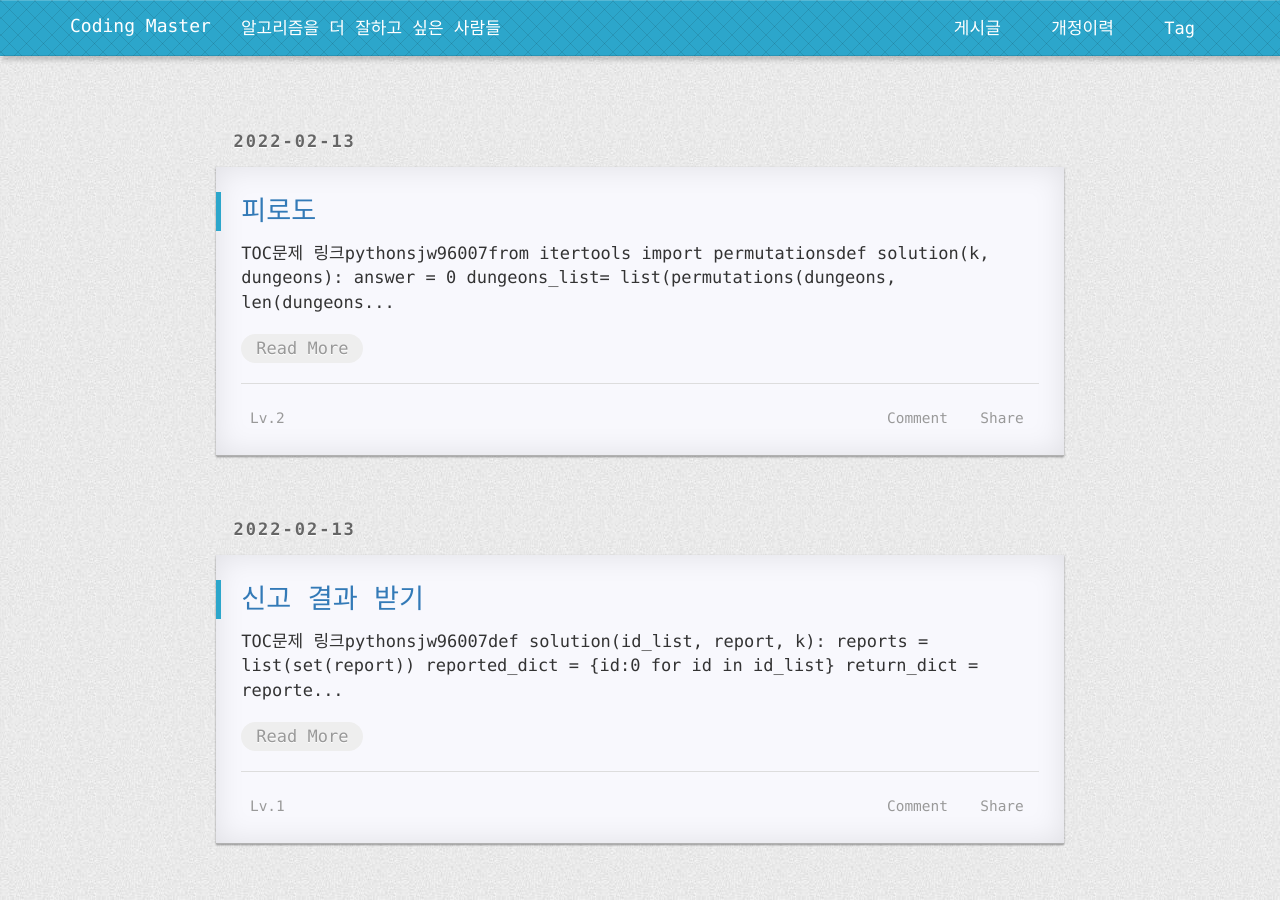
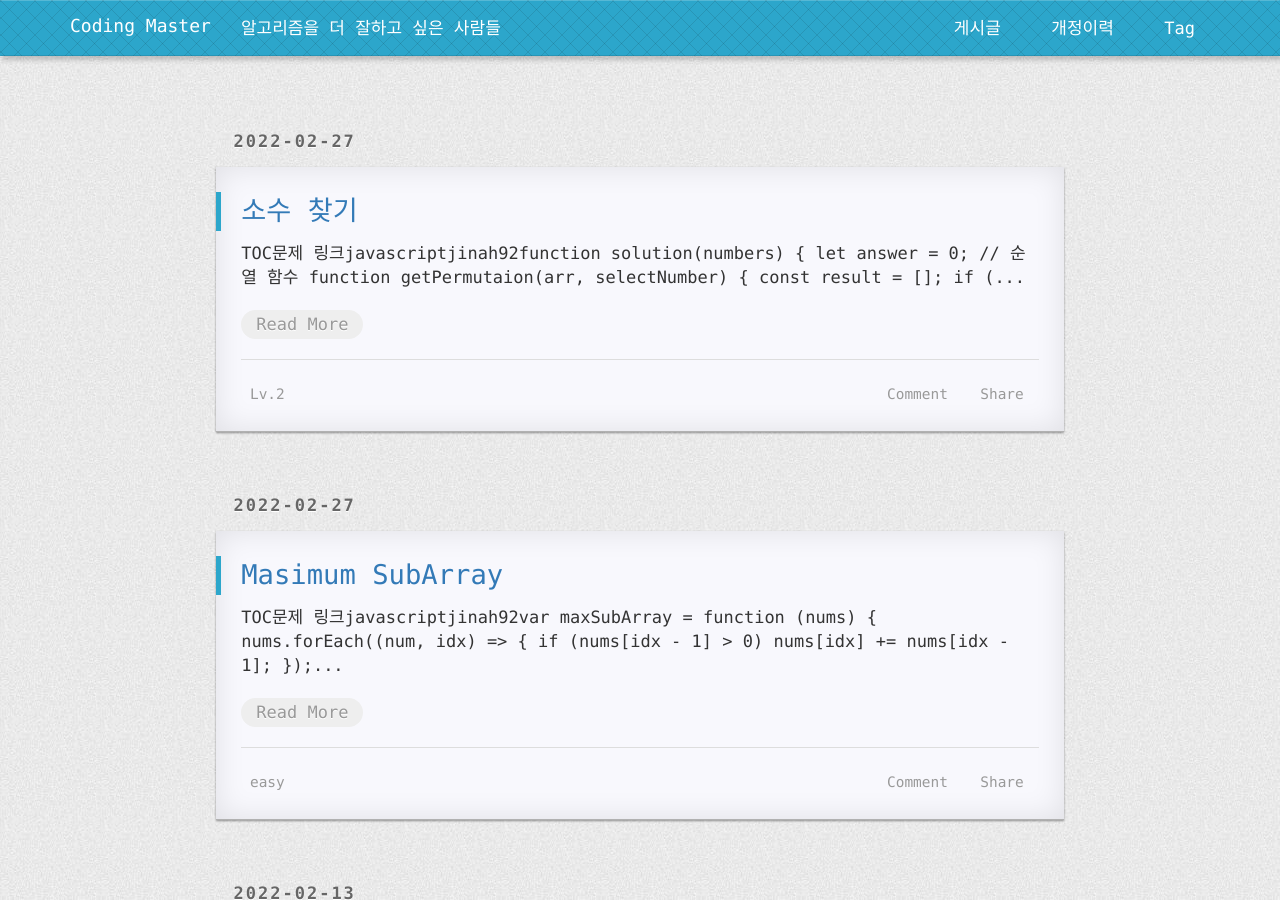
Before and after one commit to COMA-coding-master/COMA-coding-master.github.io, a Jekyll site: the page built from index.html, in a window 1280 px wide and 900 px high. Built offline with Jekyll 4.4.1, drawn with Linux system fonts in a browser that asks for light colours; nearby versions of some CDN libraries; the list of posts is cut into pages by our own code; comment, search, counter and statistics services are not loaded; a style sheet for code colours, icons or effects is not loaded; some of the changed text lies outside the part shown.

````diff
--- /dev/null
+++ b/_posts/2022-02-27-maximum_subarray.md
@@ -0,0 +1,23 @@
+---
+title: Masimum SubArray
+categories: LeetCode-Top100
+tag: easy
+---
+
+- TOC
+  {:toc}
+
+### [문제 링크](https://leetcode.com/problems/maximum-subarray/)
+
+### javascript
+
+#### jinah92
+
+```javascript
+var maxSubArray = function (nums) {
+  nums.forEach((num, idx) => {
+    if (nums[idx - 1] > 0) nums[idx] += nums[idx - 1];
+  });
+  return Math.max(...nums);
+};
+```
````
Also changed, not shown: _posts/2022-02-13-신고결과받기.md (+2 -2 lines), _posts/2022-02-27-소수찾기.md (added, +58 -0 lines).
